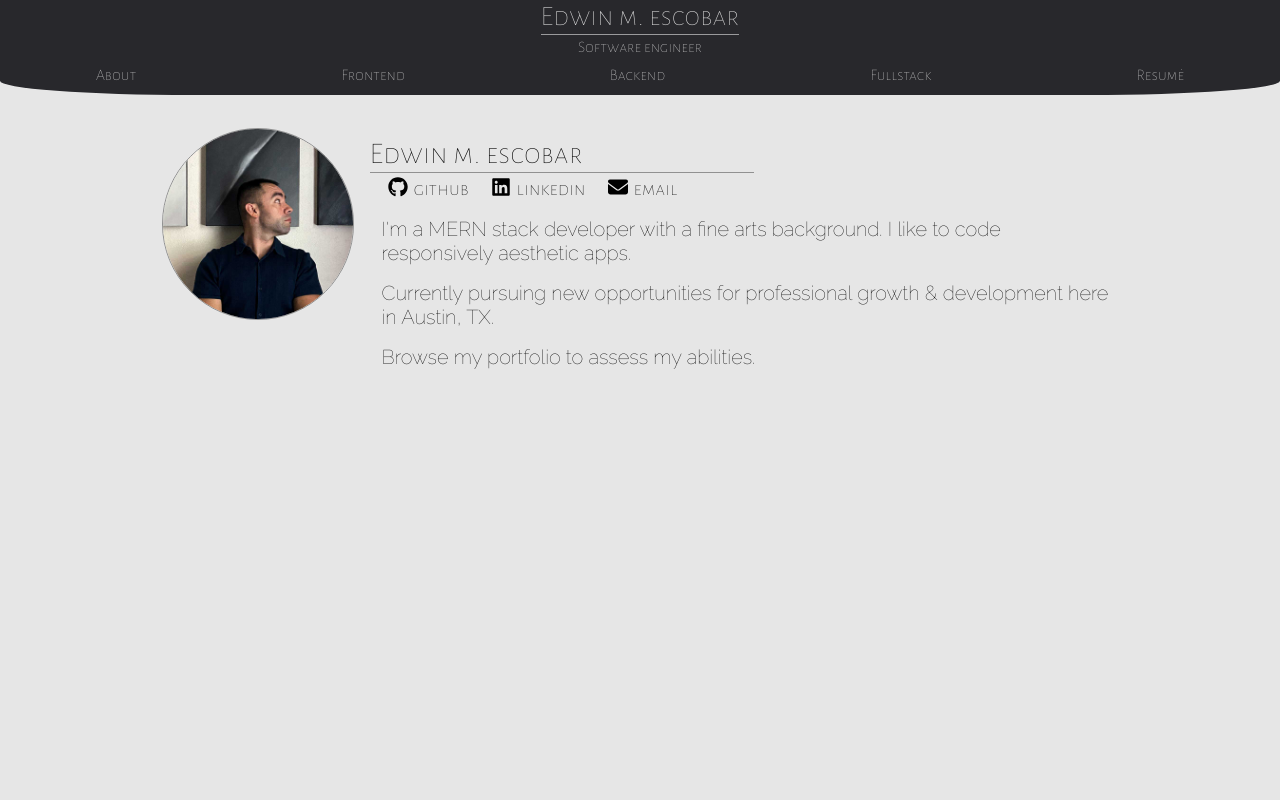
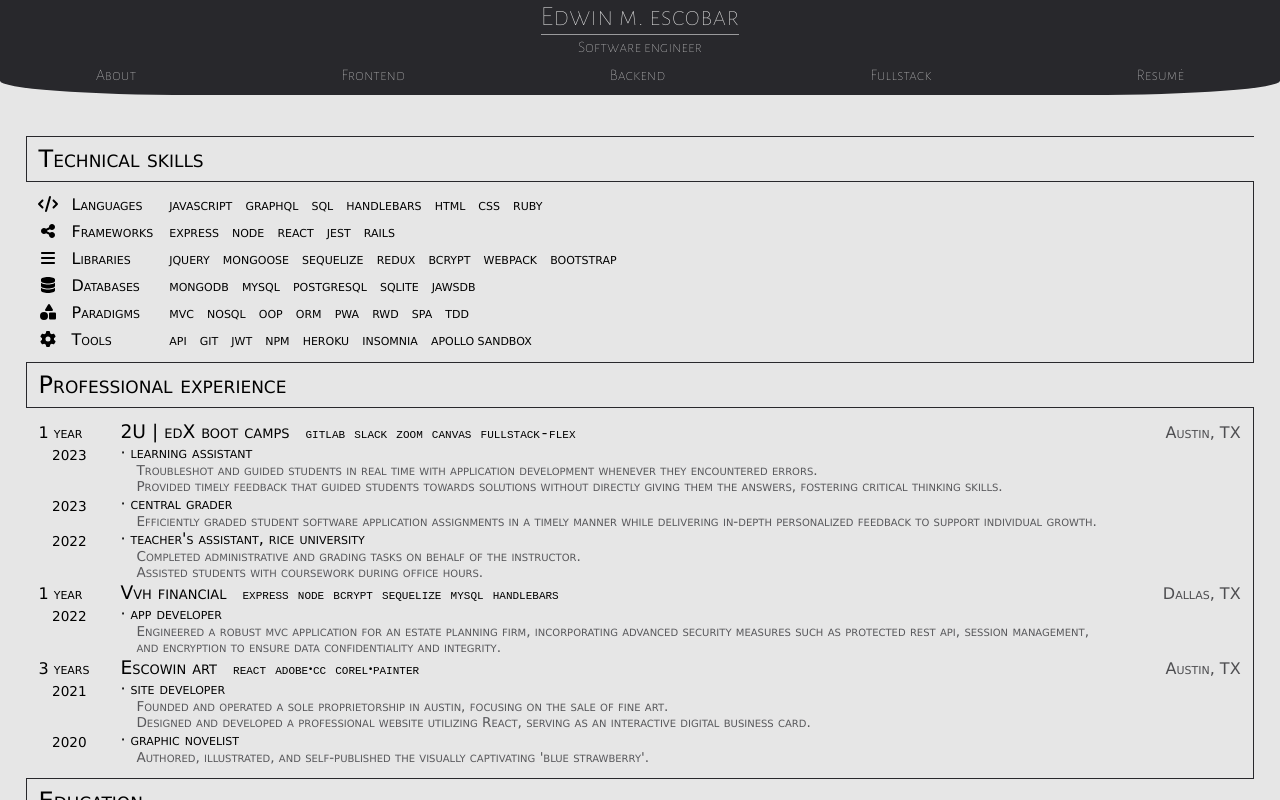
Before and after one commit to escowin/portfolio, a React (Create React App) app: page / in a window 1280 px wide. Shown: the top 800 px of the page. Built offline with nearby package versions, Linux system fonts and the light colour scheme; a web font is replaced by a local one.

Commit message:
reconfigured contact object as a link array to make iteration & mapping possible

```diff
--- a/src/App.js
+++ b/src/App.js
@@ -25,7 +25,7 @@ function App() {
           case "Resume":
             return <Resume />;
           default:
-            return <About />;
+            return <Resume />;
         }
       })()}
       </main>
--- a/src/assets/data/index.js
+++ b/src/assets/data/index.js
@@ -444,13 +444,13 @@ const portfolioData = {
   info: {
     name: "Edwin m. escobar",
     occupation: "Software engineer",
-    contact: {
-      email: "edwin@escowinart.com",
-      github: "https://github.com/escowin",
-      linkedin: "https://www.linkedin.com/in/escowin/",
-      portfolio: "https://escowin.github.io/portfolio",
-    },
-    location: "Austin, TX",
+    links: [
+      { icon: "faLocationDot", string: "Austin, TX" },
+      { icon: "faInbox", string: "edwin@escowinart.com" },
+      { icon: "faGrip", string: "https://escowin.github.io/portfolio" },
+      { icon: "faGithub", string: "https://github.com/escowin" },
+      { icon: "faLinkedin", string: "https://linkedin.com/in/escowin" },
+    ],
     bio: [
       "I'm a MERN stack developer with a fine arts background. I like to code responsively aesthetic apps.",
       "Currently pursuing new opportunities for professional growth & development here in Austin, TX.",
--- a/src/components/ResumeHeader/index.js
+++ b/src/components/ResumeHeader/index.js
@@ -1,5 +1,5 @@
 import { FontAwesomeIcon } from "@fortawesome/react-fontawesome";
-import { faDownload, faEnvelope, faLocationDot } from "@fortawesome/free-solid-svg-icons";
+import { faDownload, faInbox, faLocationDot, faGrip } from "@fortawesome/free-solid-svg-icons";
 import { faGithub, faLinkedin } from "@fortawesome/free-brands-svg-icons";
 import resume from "../../assets/files/edwin-escobar-resume.pdf";
 import portfolioData from "../../assets/data";
@@ -7,6 +7,11 @@ import "./index.css";
 
 function ResumeHeader() {
   const data = portfolioData.info;
+  const icons = [faLocationDot, faInbox, faGrip, faGithub, faLinkedin]
+  console.log(data.links)
+  const links = [];
+  // plan: swap data.links[i] `icon` string value with matching `icons` array variable. push this new object in `links` array.
+  // map `links` array inide the JSX return
 
   const handleLinkedInClick = () => window.open(data.contact.linkedin, "_blank");
   const handleGithubClick = () => window.open(data.contact.github, "_blank");
@@ -29,7 +34,7 @@ function ResumeHeader() {
 
   return (
     <section id="resume-header">
-      <article className="left display-lg">
+      {/* <article className="left display-lg">
         <p className="link" onClick={handleLinkedInClick}>
           <FontAwesomeIcon icon={faLinkedin} />
           <span className="display-lg display-print"> linkedin</span>
@@ -65,7 +70,7 @@ function ResumeHeader() {
           <span className="display-print">{data.contact.email} </span>
           <FontAwesomeIcon icon={faEnvelope} />
         </p>
-      </article>
+      </article> */}
     </section>
   );
 }
```
